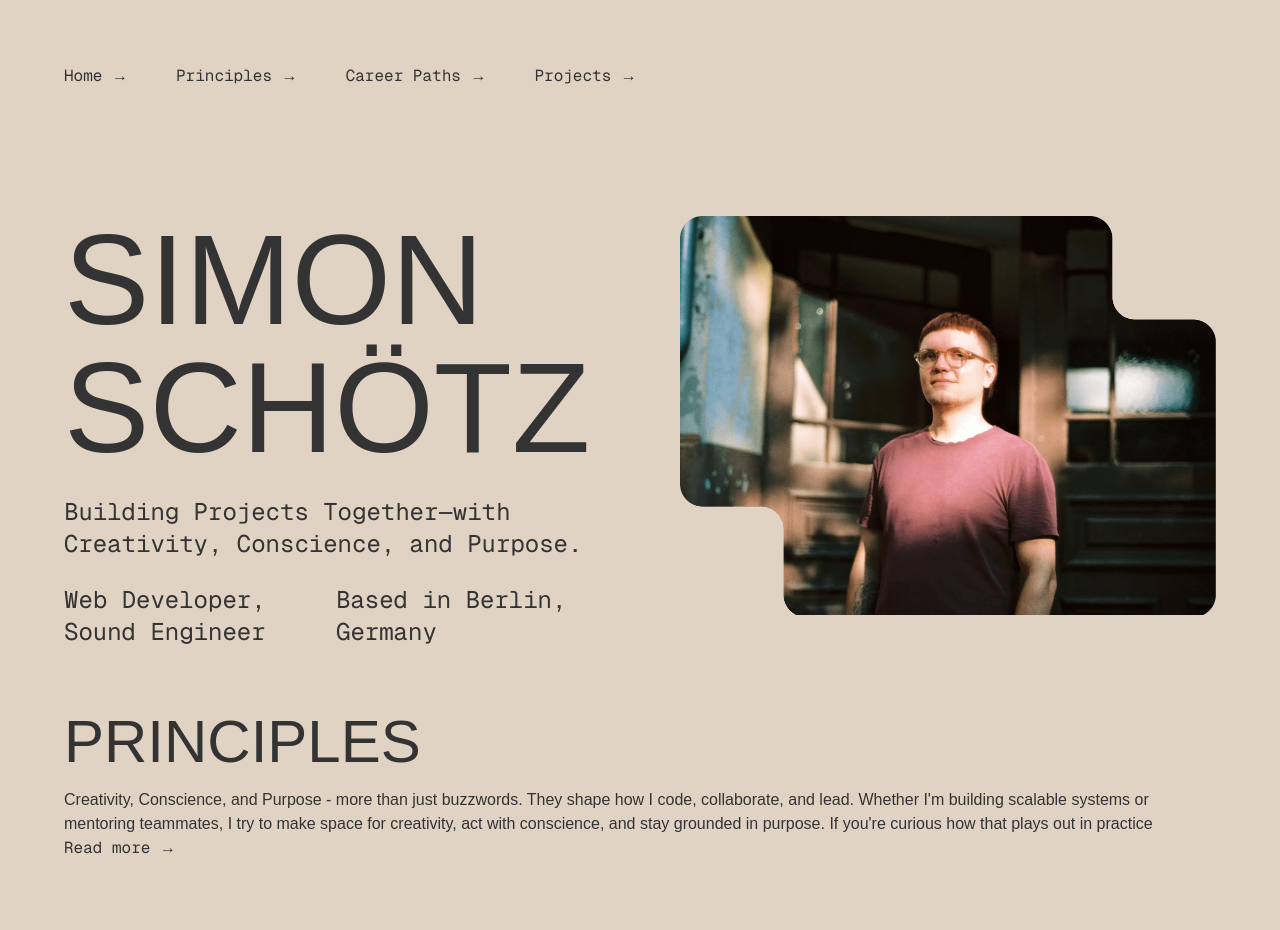
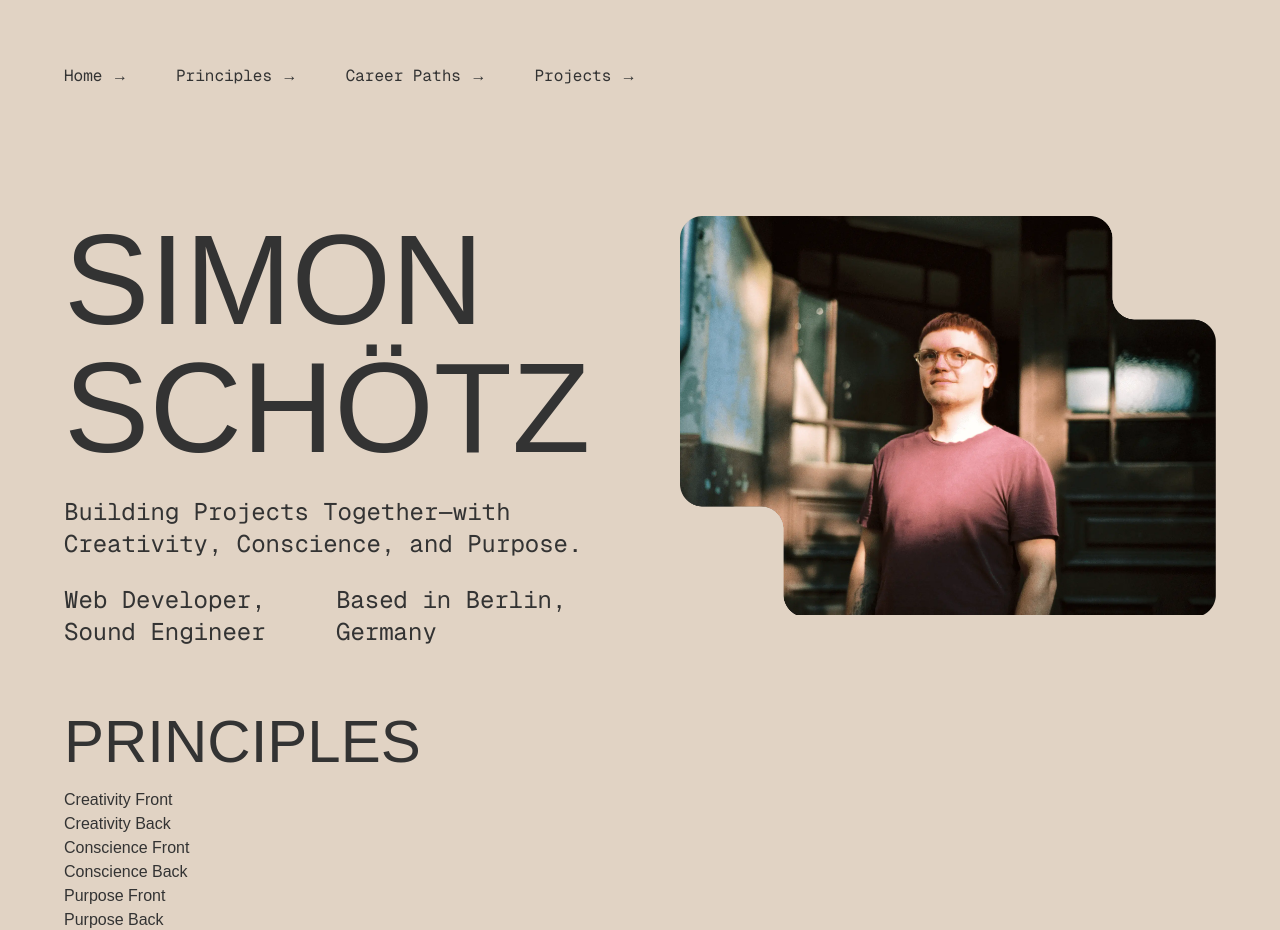
Before and after one commit to SimonSchoetz/simon-schoetz-website-2025, a Next.js app: page / in a window 1280 px wide. Shown: the top 930 px of the page. Built offline with nearby package versions, Linux system fonts and the light colour scheme.

Commit message:
basic setup for flipcard components

```diff
--- a/app/_components/PrinciplesSection.tsx
+++ b/app/_components/PrinciplesSection.tsx
@@ -1,5 +1,4 @@
-import { Section, H2, RouterItem } from '@/components';
-import { Route } from '@/enums';
+import { Section, H2, FlipCard } from '@/components';
 import { FCProps, SectionProps } from '@/types';
 
 type Props = SectionProps;
@@ -9,18 +8,17 @@ export const PrinciplesSection: FCProps<Props> = ({ ...props }) => {
     <Section {...props}>
       <H2 text='Principles' className='mb-4' />
 
-      <p>
-        Creativity, Conscience, and Purpose - more than just buzzwords. They
-        shape how I code, collaborate, and lead. Whether I&apos;m building
-        scalable systems or mentoring teammates, I try to make space for
-        creativity, act with conscience, and stay grounded in purpose. If
-        you&apos;re curious how that plays out in practice
-      </p>
-
-      <RouterItem
-        href={Route.PRINCIPLES}
-        label='Read more →'
-        className='font-mono'
+      <FlipCard
+        front={<div>Creativity Front</div>}
+        back={<div>Creativity Back</div>}
+      />
+      <FlipCard
+        front={<div>Conscience Front</div>}
+        back={<div>Conscience Back</div>}
+      />
+      <FlipCard
+        front={<div>Purpose Front</div>}
+        back={<div>Purpose Back</div>}
       />
     </Section>
   );
--- /dev/null
+++ b/components/FlipCard.tsx
@@ -0,0 +1,15 @@
+import { DivProps, FCProps } from '@/types';
+
+type Props = DivProps & {
+  front: React.ReactNode;
+  back: React.ReactNode;
+};
+
+export const FlipCard: FCProps<Props> = ({ front, back, ...props }) => {
+  return (
+    <div {...props} className={`${props.className} relative`}>
+      <div className=''>{front}</div>
+      <div className=''>{back}</div>
+    </div>
+  );
+};
--- a/components/index.ts
+++ b/components/index.ts
@@ -1,3 +1,4 @@
 export * from './Section';
 export * from './Headings';
 export * from './RouterItem';
+export * from './FlipCard';
```
